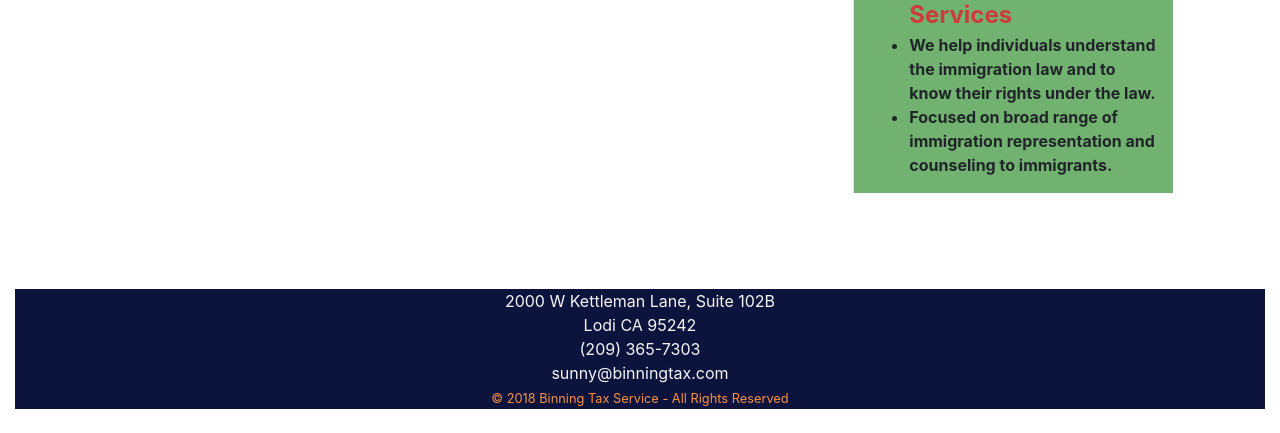
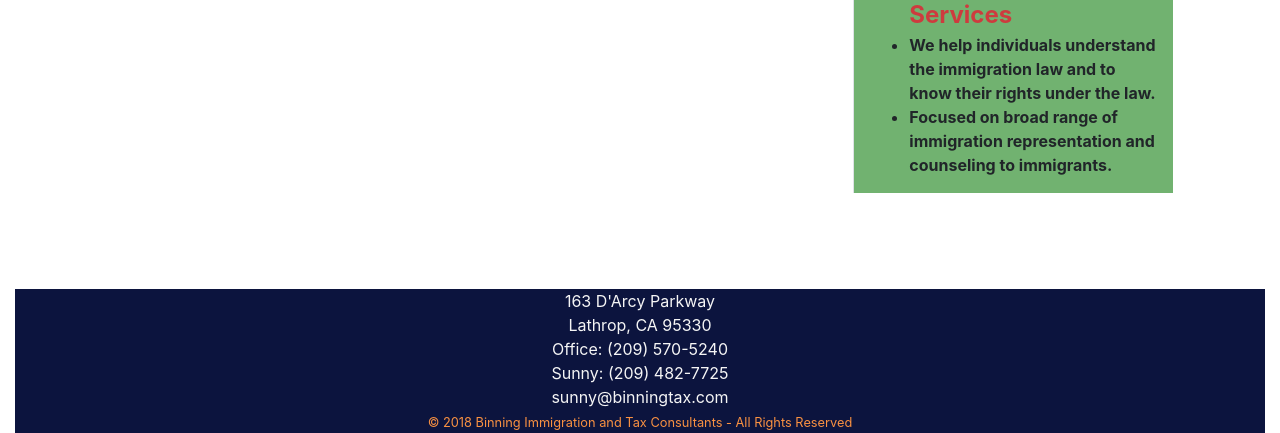
Before and after one commit to ysingh89/binningtax, a Django app: page /binningtax/ in a window 1280 px wide. Shown: the part 745-1178 px from the top of the page. Before the commit the page ends 1154 px from the top, so only its background shows below. Run offline with Django 3.2, Linux system fonts and the light colour scheme; some libraries are stand-ins or nearby versions.

Commit message:
Updated contact info

```diff
--- a/templates/binningtax/index.html
+++ b/templates/binningtax/index.html
@@ -49,17 +49,22 @@
                 <div class="col-md-4">
                     <div class="row">
                         <div class="col-md-12">
-                            2000 W Kettleman Lane, Suite 102B
+                            163 D'Arcy Parkway
                         </div>
                     </div>
                     <div class="row">
                         <div class="col-md-12">
-                            Lodi CA 95242
+                            Lathrop, CA 95330
                         </div>
                     </div>
                     <div class="row">
                         <div class="col-md-12">
-                            (209) 365-7303
+                            Office: (209) 570-5240
+                        </div>
+                    </div>
+                    <div class="row">
+                        <div class="col-md-12">
+                            Sunny: (209) 482-7725
                         </div>
                     </div>
                     <div class="row">
@@ -78,7 +83,7 @@
 
                 </div>
                 <div class="col-md-8">
-                    <small style="color: #F99142;">© 2018 Binning Tax Service - All Rights Reserved</small>
+                    <small style="color: #F99142;">© 2018 Binning Immigration and Tax Consultants - All Rights Reserved</small>
                 </div>
                 <div class="col-md-2">
 
```
